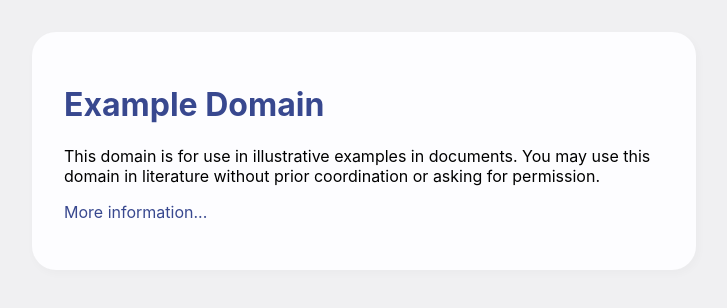
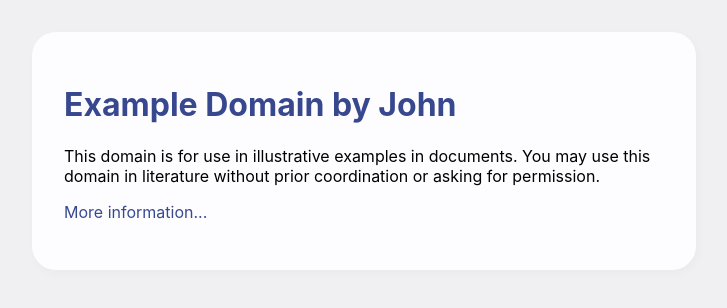
Before and after one commit to wellsjohn220/uxstartdemo, a plain HTML site: page example.html in a window 1280 px wide. Shown: the whole page, without its empty margins (276-1003 px from the left). Drawn offline with nearby package versions, Linux system fonts and the light colour scheme.

Commit message:
Update example.html

```diff
--- a/example.html
+++ b/example.html
@@ -14,7 +14,7 @@
 
 <body>
 <div id="example">
-    <a href="index.html"><h1>Example Domain</h1></a>
+    <a href="index.html"><h1>Example Domain by John</h1></a>
     <p>This domain is for use in illustrative examples in documents. You may use this
     domain in literature without prior coordination or asking for permission.</p>
     <p><a href="https://www.iana.org/domains/example">More information...</a></p>
```
